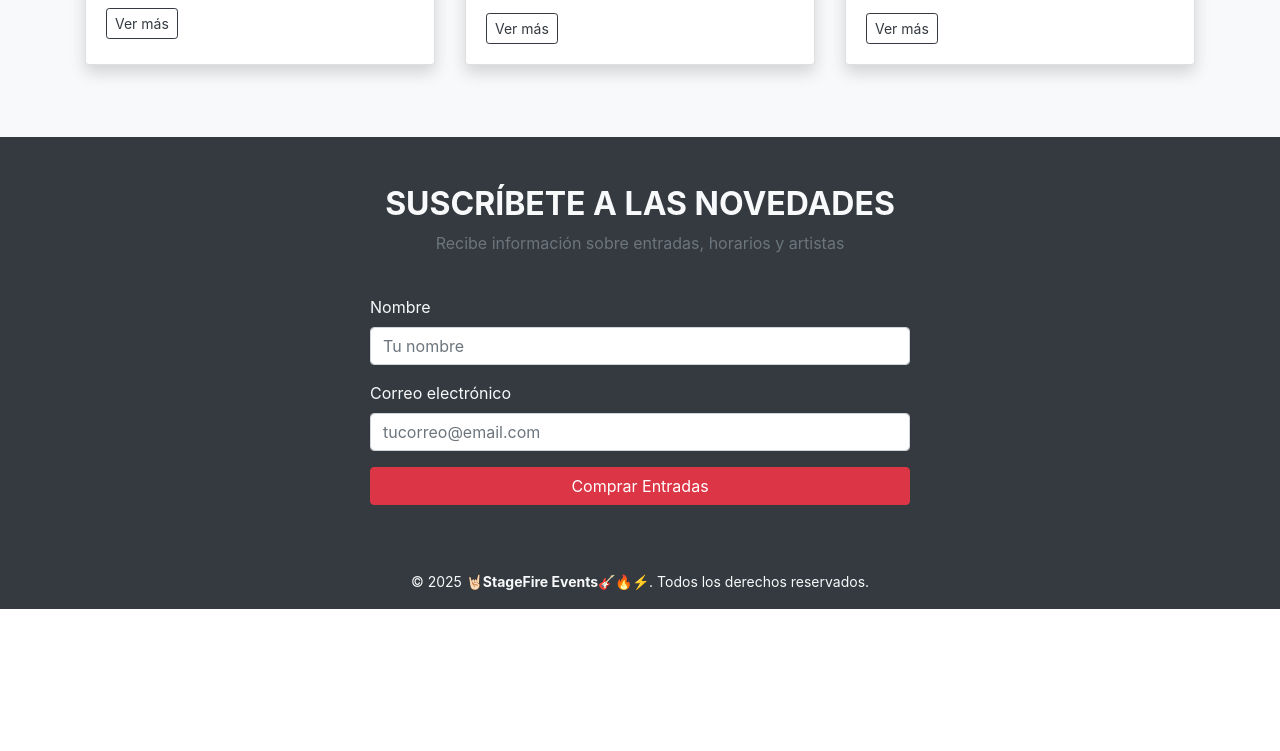
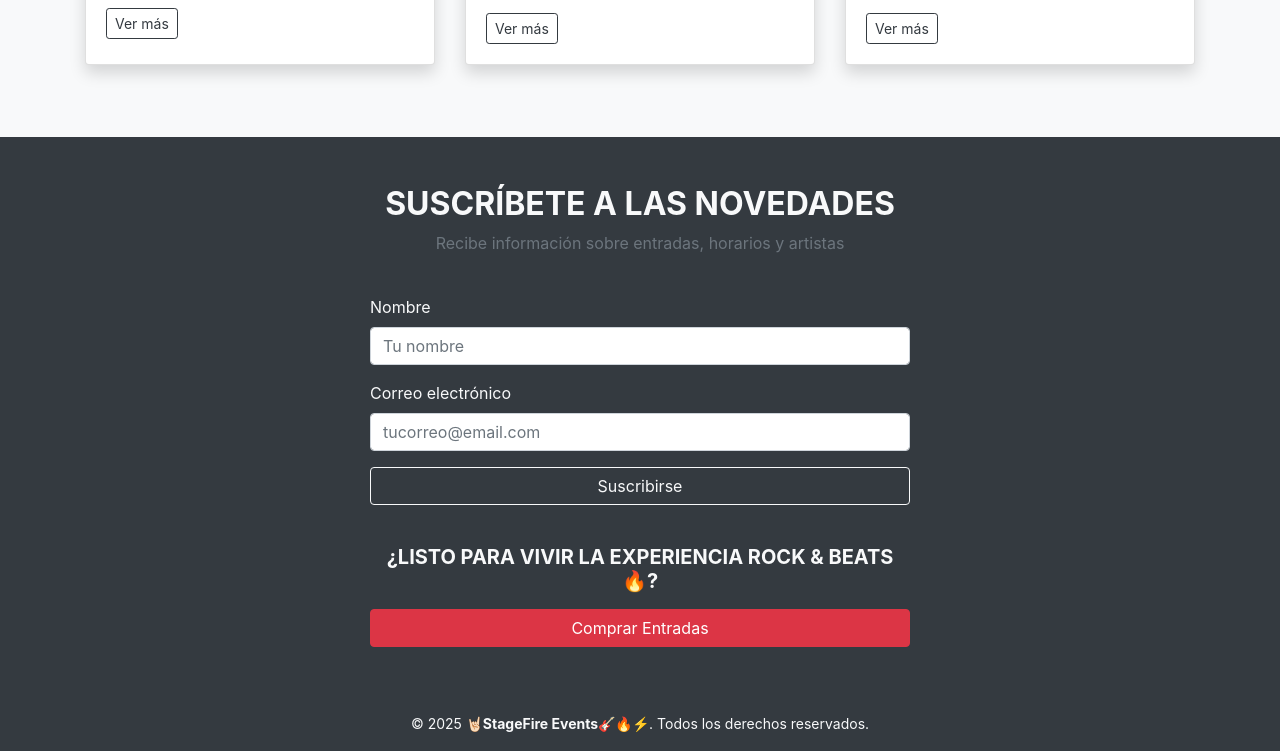
Before and after one commit to JavieraLoy/mi-evento-so-ado, a plain HTML site: page index.html in a window 1280 px wide. Shown: the part 1008-1759 px from the top of the page. Before the commit the page ends 1617 px from the top, so only its background shows below. Drawn offline with nearby package versions, Linux system fonts and the light colour scheme.

Commit message:
se agrega boton de suscribirse y cta al boton de comprar entrada

```diff
--- a/index.html
+++ b/index.html
@@ -42,7 +42,7 @@
                         Dos días de música en vivo, energía pura y las mejores bandas
                         nacionales e internacionales en un solo escenario.
                     </p>
-                    <a href="#entradas" class="btn btn-danger btn-lg mt-4">
+                    <a href="#entradas" class="btn btn-danger btn-lg mt-4" data-toggle="modal" data-target="#modalConfirmacion">
                         Comprar Entradas
                     </a>
                 </div>
@@ -115,6 +115,11 @@
                             <label for="email">Correo electrónico</label>
                             <input type="email" class="form-control" id="email" placeholder="tucorreo@email.com" required>
                         </div>
+                        <button type="sumit" class="btn btn-outline-light btn-block mb-3">Suscribirse</button>
+                        <br>
+                        <h5 class="text-center text-uppercase font-weight-bold mb-3">
+                            ¿Listo para vivir la experiencia Rock & Beats🔥?
+                        </h5>
                         <button type="button" class="btn btn-danger btn-block" data-toggle="modal" data-target="#modalConfirmacion">Comprar Entradas</button>
                     </form>
                 </div>
--- a/style.css
+++ b/style.css
@@ -28,3 +28,6 @@ body {
 footer small {
     letter-spacing: 1px;
 }
+h5 {
+    letter-spacing: 1px;
+}
```
